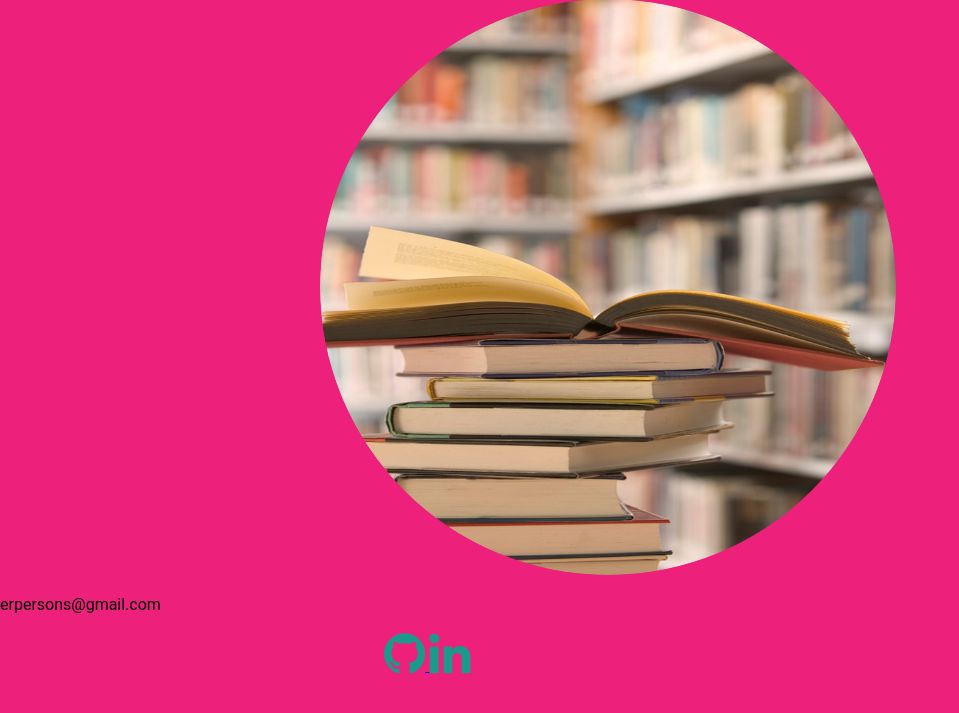
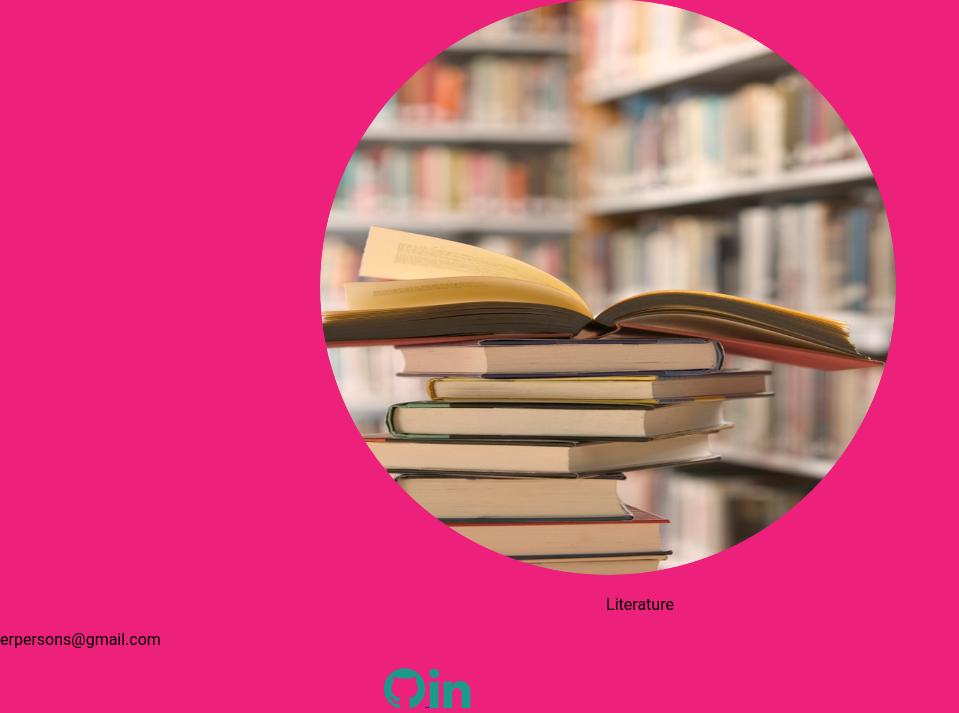
Before and after one commit to erpersons/em-s-personal-site, a Node server app: page / in a window 1280 px wide. Shown: the part 1301-2014 px from the top of the page, without its empty margins (0-959 px from the left). Before the commit the page ends 1975 px from the top, so only its background shows below. Run offline with Node 20, Linux system fonts and the light colour scheme; some libraries are stand-ins or nearby versions.

Commit message:
building interests

```diff
--- a/server/public/index.html
+++ b/server/public/index.html
@@ -42,6 +42,7 @@
 </div>
 <div>
     <img src="./literature 2.png">
+    <p class="lit">Literature</p>
 </div>
 <p>erpersons@gmail.com</p>
 
--- a/server/public/styles/styles.css
+++ b/server/public/styles/styles.css
@@ -22,3 +22,6 @@
 .phil {
     text-align: center;
 }
+.lit {
+    text-align: center;
+}
```
